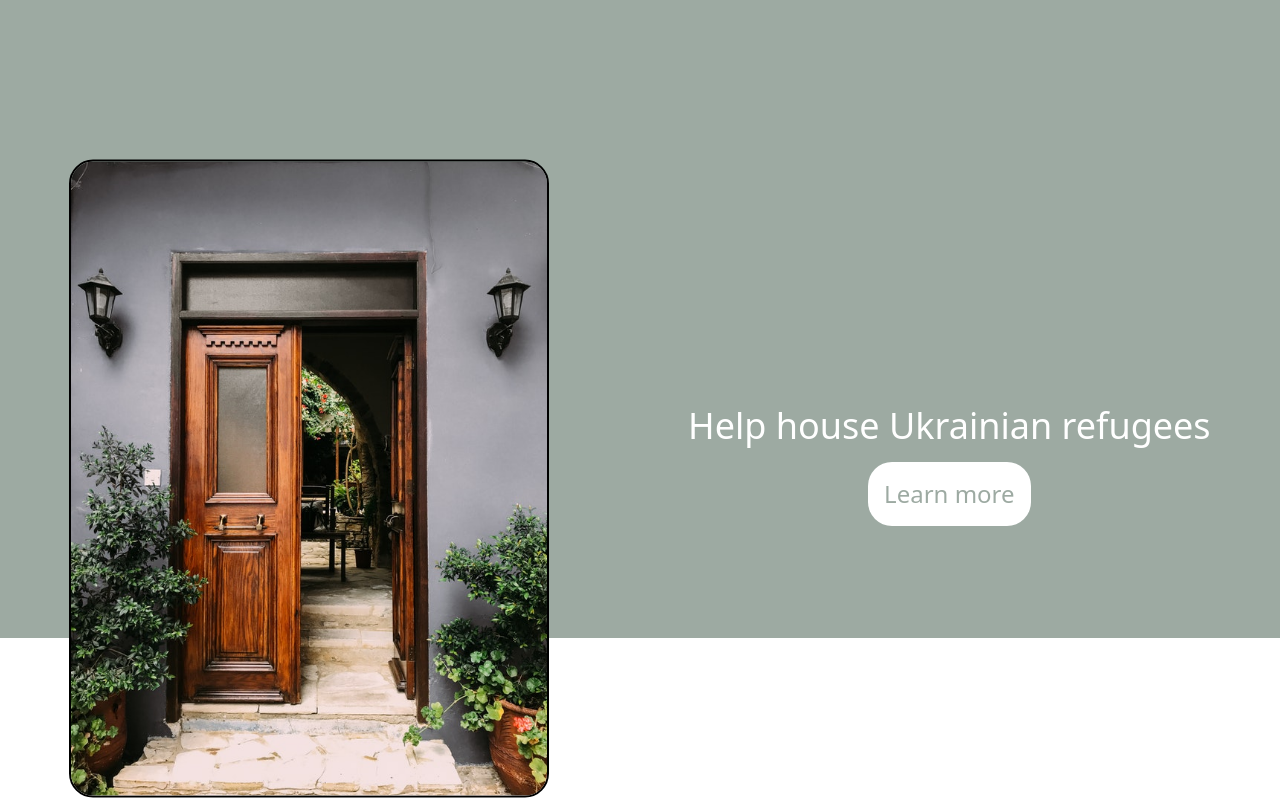
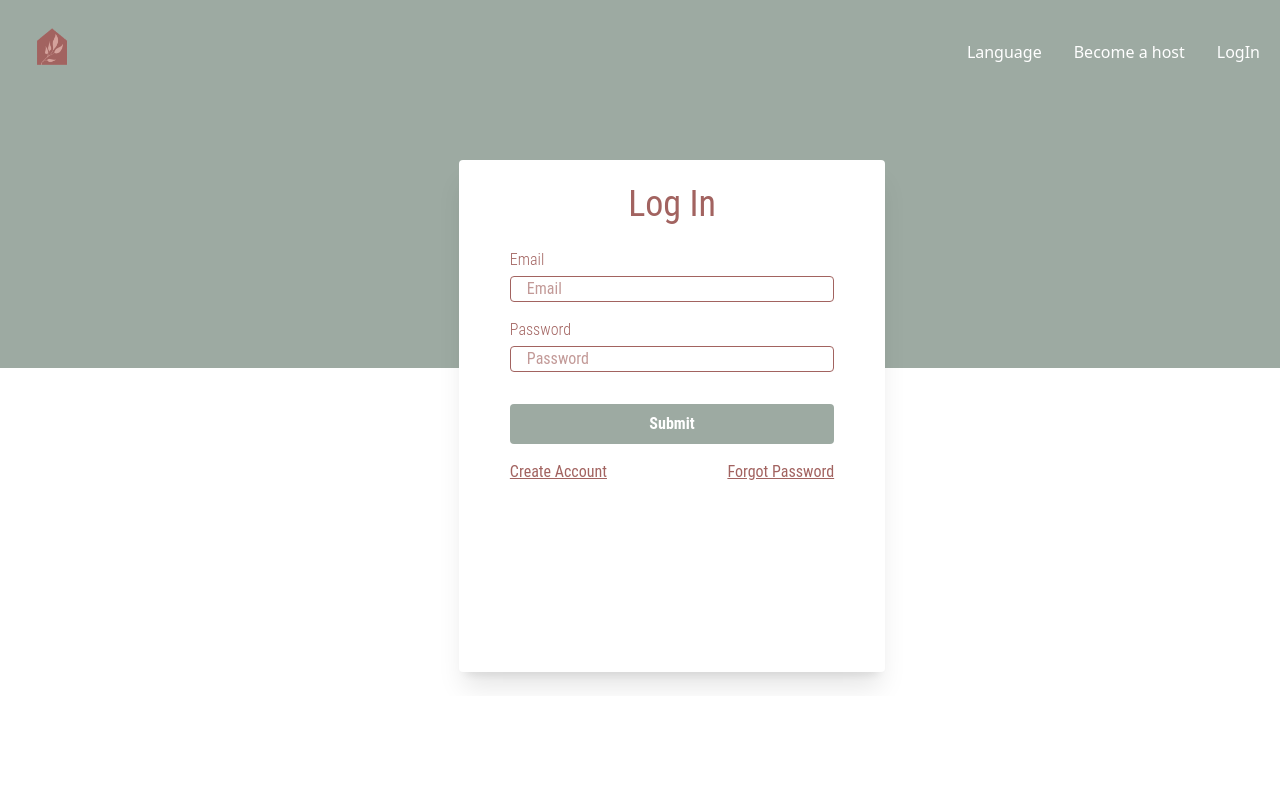
Before and after one commit to adrianna157/open-doors-sanctuary, a React (Create React App) app: page /login in a window 1280 px wide. Built offline with nearby package versions, Linux system fonts and the light colour scheme; what aws-amplify-react would draw is missing.

Commit message:
Add about screen

```diff
--- a/package.json
+++ b/package.json
@@ -14,14 +14,12 @@
     "random-words": "^1.1.2",
     "react": "^17.0.2",
     "react-dom": "^17.0.2",
+    "react-icons": "^4.3.1",
     "react-router-dom": "^6.3.0",
-    "react-hook-form": "^7.29.0",
-    "react-icons": "^4.3.1",
     "react-scripts": "5.0.0",
     "react-select": "^5.2.2",
     "react-select-country-list": "^2.2.3",
     "states-us": "^1.0.1",
-    "react-svg": "^14.1.17",
     "web-vitals": "^2.1.4"
   },
   "scripts": {
--- a/src/App.js
+++ b/src/App.js
@@ -1,16 +1,23 @@
 import React from "react";
 import { Authenticator } from "aws-amplify-react";
+import "./App.css";
 // TODO : When Authh is Implemented, Use these pages
-// import Login from "./pages/Login";
+import Login from "./pages/Login";
 // import SignedIn from "./pages/SignedIn";
 // import CreateAccount from "./pages/CreateAccount";
 // import ConfirmAccount from "./pages/ConfirmAccount";
 // import ForgotPassword from "./pages/ForgotPassword";
 import AuthStore from "./helpers/AuthContext/AuthContext.js";
 import AlertStore from "./helpers/AlertContext/AlertContext.js";
+// import Dashboard from "./pages/Dashboard";
+import TitleScreen from "./pages/TitleScreen/index.js";
+import { BrowserRouter, Route, Routes } from "react-router-dom";
+import Layout from "./pages/Layout";
+import About from "./pages/About";
+import NotFound from "./pages/NotFound";
 import Dashboard from "./pages/Dashboard";
-import TitleScreen from "./pages/TitleScreen/index.js";
-import { BrowserRouter} from "react-router-dom";
+import GuestList from "./pages/GuestList";
+
 
 
 
@@ -24,8 +31,24 @@ const AuthStateApp = (props) => {
           <CreateAccount override={"SignUp"} />
           <ConfirmAccount override={"ConfirmSignUp"} />
           <ForgotPassword override={"ForgotPassword"} /> */}
+          {/* <BrowserRouter>
+            <LoggedInHeader />
+            <TitleScreen/>
+          </BrowserRouter> */}
           <BrowserRouter>
-            <TitleScreen/>
+            <Routes>
+              <Route path="/" element={<Layout />}>
+                <Route path="about" element={<About />} />
+                <Route path="login" element={<Login />} />
+                {/* <Route path="login-guest" element={<LoginRefugee />} /> */}
+                {/* <Route path="create-guest-account" element={<CreateGuestAccount />} /> */}
+                {/* <Route path="become-host" element={<BecomeHost />} /> */}
+                <Route path="dashboard" element={<Dashboard />}/>
+                <Route path="guest-list" element={<GuestList />} />
+                <Route path="" element={<TitleScreen />} />
+              </Route>
+              <Route path="*" element={<NotFound /> } />
+            </Routes>
           </BrowserRouter>
         </Authenticator>
       </AlertStore>
@@ -33,21 +56,6 @@ const AuthStateApp = (props) => {
 
     // Andrii's Code
 
-    // <BrowserRouter>
-    //   <Routes>
-    //     <Route path="/" element={<Layout />}>
-    //       <Route path="about" element={<About />} />
-    //       <Route path="login-host" element={<LoginHost/>} />
-    //       <Route path="login-guest" element={<LoginRefugee />} />
-    //       <Route path="create-guest-account" element={<CreateGuestAccount />} />
-    //       <Route path="become-host" element={<BecomeHost />} />
-    //       <Route path="dashboard" element={<Dashboard />}/>
-    //       <Route path="guest-list" element={<GuestList />} />
-    //       <Route path="" element={<TitleScreen />} />
-    //     </Route>
-    //     <Route path="*" element={<NotFound /> } />
-    //   </Routes>
-    // </BrowserRouter>
   );
 };
 
--- a/src/components/FrequantlyAskedQuestions/FrequantlyAskedQuestions.js
+++ b/src/components/FrequantlyAskedQuestions/FrequantlyAskedQuestions.js
@@ -5,14 +5,16 @@ import Question from "../Question/Question";
 export default function FrequantlyAskedQuestions() {
 
     return (
-        <div className="centerized">
+        <div className="text-center">
             {/* TODO add styles of common text */}
             <h1 className="main-faq-title">Frequntly asked questions</h1>
-            {questions.map((question) => {
-                return <Question className="centerized"
-                        key={question.id}
-                >{question}</Question>
-            })}
+            <div>
+                {questions.map((question) => {
+                    return <Question className="centerized"
+                            key={question.id}
+                    >{question}</Question>
+                })}
+            </div>
             <h2>Have additional questions?</h2>
         </div>
     );
--- a/src/components/LoggedInHeader/index.js
+++ b/src/components/LoggedInHeader/index.js
@@ -2,7 +2,7 @@ import React, { useState, useContext, useEffect, useRef } from "react";
 import { AmplifySignOut } from "@aws-amplify/ui-react";
 import NavBar from "../../components/NavBar";
 import Button from "../../components/Button"
-import Header_Logo from '../../assets/Images/guardian_group_logo.svg'
+import Header_Logo from '../../assets/open_doors_logo.svg'
 import Profile from '../../assets/Images/Profile.svg'
 import { AuthContext } from '../../helpers/AuthContext/AuthContext.js';
 import { Link, useNavigate } from "react-router-dom";
@@ -74,7 +74,9 @@ const LoggedInHeader = (props) => {
         }
       >
         <NavBar />
-        <Link to="/">
+        <Link
+          to="/"
+        >
           <center>
             <img className={
               "h-4pr my-h08pr absolute lg:static" +
--- a/src/index.css
+++ b/src/index.css
@@ -18,5 +18,6 @@
 }
 
 body {
+  position: relative;
   min-height: 100vh;
 }
--- a/src/pages/About/index.js
+++ b/src/pages/About/index.js
@@ -1,7 +1,10 @@
 import React from "react"
+import FrequantlyAskedQuestions from "../../components/FrequantlyAskedQuestions/FrequantlyAskedQuestions"
 
 export default function About() {
     return (
-        <div className="min-h-screen flex justify-center items-center text-4xl bg-hacky-50 text-white">About Page</div>
+        <div className="min-h-screen flex flex-col justify-center items-center text-4xl bg-hacky-50 text-white pb-5">
+            <FrequantlyAskedQuestions />
+        </div>
     )
 }
--- a/src/pages/Header/index.js
+++ b/src/pages/Header/index.js
@@ -1,6 +1,5 @@
 import React, { useContext, useState } from "react";
 import { Link } from "react-router-dom";
-import Dropdown from "../../components/Dropdown";
 import AuthContext from "../../auth/AuthProvider";
 import Confirm from "../../components/Confirm";
 import logo from "../../assets/open_doors_logo.svg";
@@ -10,8 +9,8 @@ function Header() {
   const [showDialog, setDialogVisibility] = useState(false);
   return (
     <header className="absolute top-0 left-0 right-0 z-10">
-      <div className="container mx-auto p-5 flex">
-        <Link to="/" className="w-16 h-16 rounded-full border-2 border-gray-500 flex items-center justify-center">
+      <div className="container mx-auto p-5 flex text-white">
+        <Link to="/" className="w-16 h-16 rounded-full flex items-center justify-center">
 	        <img alt="" src={logo} className="w-36 h-36 translate-y-2 max-w-none" />
         </Link>
 
@@ -20,21 +19,7 @@ function Header() {
           {!auth.isAuthorized && (
             <>
               <a href="/">Become a host</a>
-              <Dropdown
-                title="Log In"
-                components={[
-                  () => (
-                    <Link to="/login-guest" className="ease-in duration-150 hover:bg-violet-600 p-2 rounded-lg w-full">
-                      Log In Guest
-                    </Link>
-                  ),
-                  () => (
-                    <Link to="/login-host" className="ease-in duration-150 hover:bg-violet-600 p-2 rounded-lg w-full">
-                      Log In Host
-                    </Link>
-                  ),
-                ]}
-              />
+              <Link to="/login">LogIn</Link>
             </>
           )}
           {auth.isAuthorized ? (
--- a/src/pages/Login/index.js
+++ b/src/pages/Login/index.js
@@ -1,63 +1,73 @@
-import React, { useState, Fragment, useContext } from "react";
-import { Auth } from "aws-amplify";
+import React, { useState, useContext } from "react";
 import HeaderText from "../../components/HeaderText";
 import Button from "../../components/Button";
 import TextField from "../../components/TextField";
 import Container from "../../components/Container";
 import Page from "../../components/Page";
-import AuthHeader from "../../components/AuthHeader";
-import { AuthContext } from "../../helpers/AuthContext/AuthContext.js";
+import AuthContext from "../../auth/AuthProvider";
+import { useNavigate } from "react-router-dom";
 import AlertHandler from "../../components/AlertHandler";
 import { NotificationContext } from "../../helpers/AlertContext/AlertContext.js";
 
 const Login = (props) => {
+  const navigator = useNavigate()
   const [email, setEmail] = useState("");
   const [password, setPassword] = useState("");
-  const [state, dispatch] = useContext(AuthContext);
+  const state = useContext(AuthContext);
   const [alert, setAlert] = useContext(NotificationContext);
 
   const signIn = () => {
-    Auth.signIn({
-      username: email.toLowerCase(),
-      password,
-    })
-      .then((user) => {
-        dispatch({ type: "SET_USER", payload: user });
-        props.onStateChange("signedIn", {});
+    const tempEmail = email;
     setEmail("");
+    const tempPassword = password;
     setPassword("");
-      })
-      .catch((err) => {
+    if (!tempEmail.includes("@")) {
       setAlert({
         type: "SET_NOTIFICATION",
         payload: {
           occurs: true,
-            message: err.message,
+          message: "Invalid Email!",
           textColor: "redText",
           borderColor: "redBorder",
         },
       });
+      return;
+    }
+    if (tempPassword.length > 8) {
+      setAlert({
+        type: "SET_NOTIFICATION",
+        payload: {
+          occurs: true,
+          message: "Invalid Password!",
+          textColor: "redText",
+          borderColor: "redBorder",
+        },
       });
+      return;
+    }
+    if (tempEmail.split("@")[0].toLowerCase().includes("host")) {
+      navigator("/dashboard");
+    } else {
+      navigator("/list");
+    }
   };
 
-  return props.authState === "signIn" ? (
+  return (
     <Page dontShowOverflow noLeftMargin>
       <AlertHandler />
-      <AuthHeader />
       <Container
-        grayedBackground
         height="md:h-[32rem] sm:h-1/6 lg:h-63pr"
         width="md:w-[32rem] sm:w-1/6 lg:w-1/3"
         padding="pt-3pr px-4pr sm:pl-2"
         className="flex flex-col"
         margin=" ml-16"
-        mariginTop="mt-24 lg:mt-h26pr"
+        mariginTop="mt-40 lg:mt-h26pr"
       >
-        <center>
+        <div className="text-center">
           <HeaderText noBold fontSize="text-4xl" className="pb-2pr">
             Log In
           </HeaderText>
-        </center>
+        </div>
         <div className="flex flex-col">
           <TextField
             type="text"
@@ -81,17 +91,13 @@ const Login = (props) => {
           <div className="flex justify-between mt-4">
             <Button
               anchorTag
-              onClick={() => {
-                props.onStateChange("signUp", {});
-              }}
+              onClick={() => navigator("/sign-up")}
             >
               Create Account
             </Button>
             <Button
               anchorTag
-              onClick={() => {
-                props.onStateChange("ForgotPassword");
-              }}
+              onClick={() => navigator("/restore-password")}
             >
               Forgot Password
             </Button>
@@ -99,8 +105,6 @@ const Login = (props) => {
         </div>
       </Container>
     </Page>
-  ) : (
-    <Fragment></Fragment>
   );
 };
 
```
Also changed, not shown: src/components/PartialLoggedInHeader/index.js (+17 -11 lines), 2 other files (tests, documents, lock files or other folders). Lines whose indentation alone changed are shown as unchanged.
